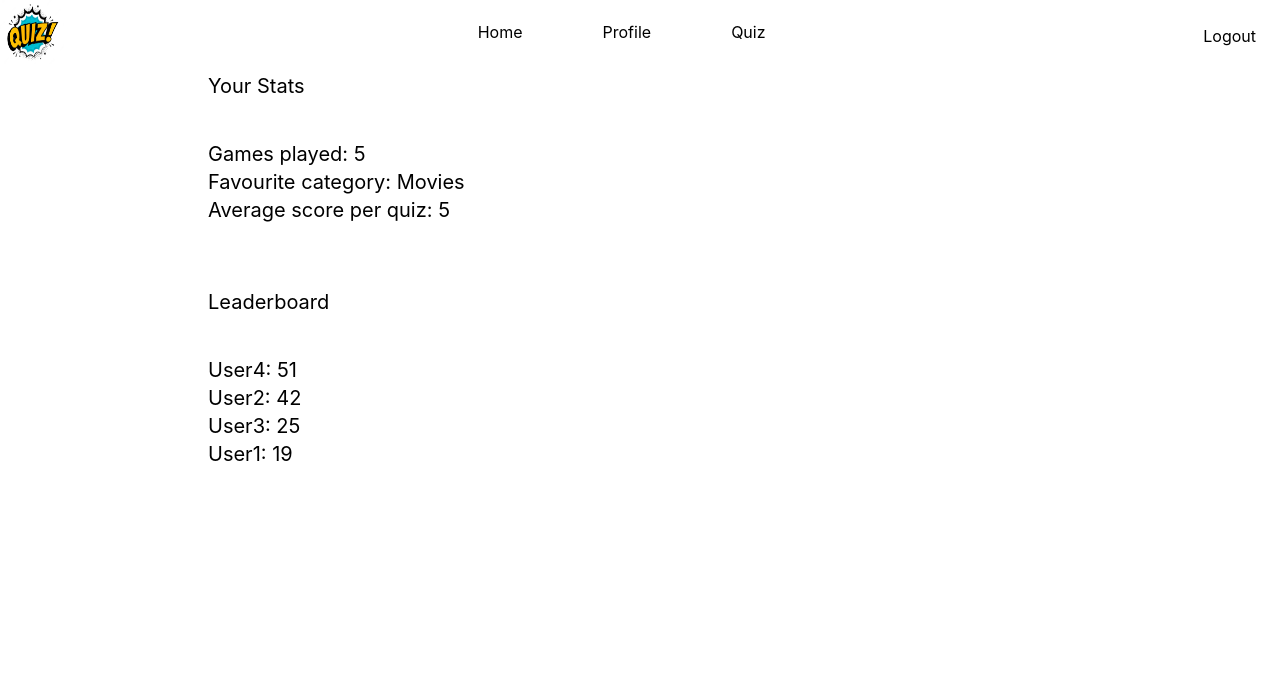
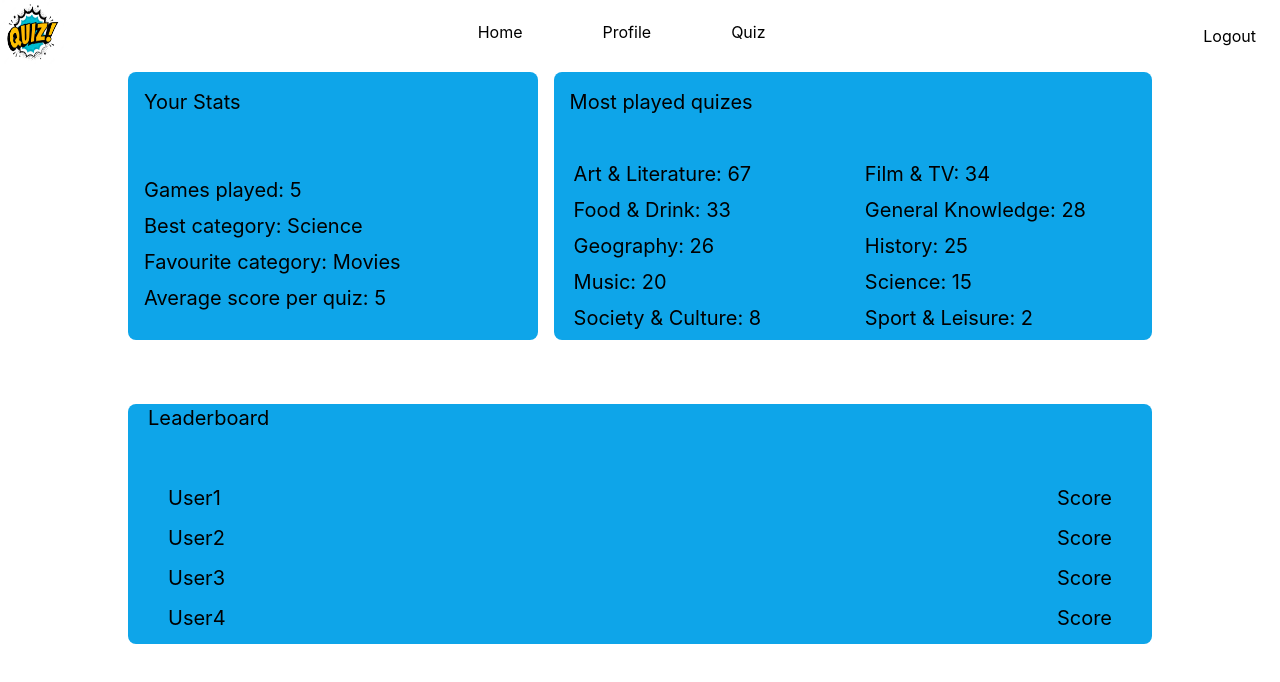
Before and after one commit to PetarKa/MERN-QUIZ, a React (Create React App) app in the folder frontend/: page /home in a window 1280 px wide. Shown: the top 682 px of the page. Built offline with nearby package versions, Linux system fonts and the light colour scheme.

Commit message:
Some css adjustments

```diff
--- a/frontend/src/Home/Home.tsx
+++ b/frontend/src/Home/Home.tsx
@@ -1,20 +1,88 @@
+
+interface QuizFrequency {
+    [key: string]: number;
+}
 
 function Home() {
+
+    const playerData = {
+        gamesNumber: 0,
+        favCategory: "Science",
+        avgScore: 3,
+        bestCategory: "Movies"
+    }
+
+    const leaderboardData = {
+        user1: 54,
+        user2: 23,
+        user3: 17,
+        user4: 5
+    }
+
+    const quizFreq: QuizFrequency = {
+        'Art & Literature': 67,
+        'Film & TV': 34,
+        'Food & Drink': 33,
+        'General Knowledge': 28,
+        'Geography': 26,
+        'History': 25,
+        'Music': 20,
+        'Science': 15,
+        'Society & Culture': 8,
+        'Sport & Leisure': 2
+    }
+
+    console.log(quizFreq)
+
+    const quizCategories = [
+        'Art & Literature', 'Film & TV', 'Food & Drink', 'General Knowledge', 'Geography', 'History', 'Music', 'Science', 'Society & Culture', 'Sport & Leisure'
+    ]
+
     return (
-        <div className="flex flex-col px-52 text-xl">
-            <div className="flex-col">
-                <h1 className="pb-10">Your Stats</h1>
-                <p>Games played: 5</p>
-                <p>Favourite category: Movies</p>
-                <p>Average score per quiz: 5</p>
+        <div className="flex flex-col lg:max-w-screen-lg md:max-w-screen-md mx-auto text-xl ">
+
+            <div className="flex space-x-4">
+                <div className="flex flex-col rounded-lg bg-sky-500 w-2/5 pl-4 pt-4 h-auto">
+                    <h1 className="mb-10">Your Stats</h1>
+                    <div className="flex flex-col flex-grow justify-between md:py-5">
+                        <p className="pb-2">Games played: 5</p>
+                        <p className="pb-2">Best category: Science</p>
+                        <p className="pb-2">Favourite category: Movies</p>
+                        <p className="pb-2">Average score per quiz: 5</p>
+                    </div>
+                </div>
+
+                <div className="flex-col grow rounded-lg bg-sky-500 pl-4 pt-4 w-2/5">
+                    <h1 className="mb-10 ">Most played quizes</h1>
+                    {<ul className="flex flex-col md:flex-row md:flex-wrap">
+                        {Object.keys(quizFreq).map(key => <li key={key} className="md:w-1/2 p-1 self-center">{key}: {quizFreq[key]}</li>)}
+                        {/* {quizCategories.map((category, index) => (
+                            <li key={category} className="md:w-1/2 p-1 self-center">{index + 1}. {category}</li>
+                        ))} */}
+                    </ul>}
+                </div>
             </div>
 
-            <div className="flex-col">
-                <h1 className="pb-10 pt-16">Leaderboard</h1>
-                <p>User4: 51</p>
-                <p>User2: 42</p>
-                <p>User3: 25</p>
-                <p>User1: 19</p>
+
+
+            <div className="flex-col mt-16 rounded-lg bg-sky-500">
+                <h1 className=" pl-5 pb-10">Leaderboard</h1>
+                <div className="flex justify-between my-3">
+                    <div className="pl-10">User1</div>
+                    <div className="pr-10">Score</div>
+                </div>
+                <div className="flex justify-between my-3">
+                    <div className="pl-10">User2</div>
+                    <div className="pr-10">Score</div>
+                </div>
+                <div className="flex justify-between my-3">
+                    <div className="pl-10">User3</div>
+                    <div className="pr-10">Score</div>
+                </div>
+                <div className="flex justify-between my-3">
+                    <div className="pl-10">User4</div>
+                    <div className="pr-10">Score</div>
+                </div>
             </div>
 
         </div>
```
